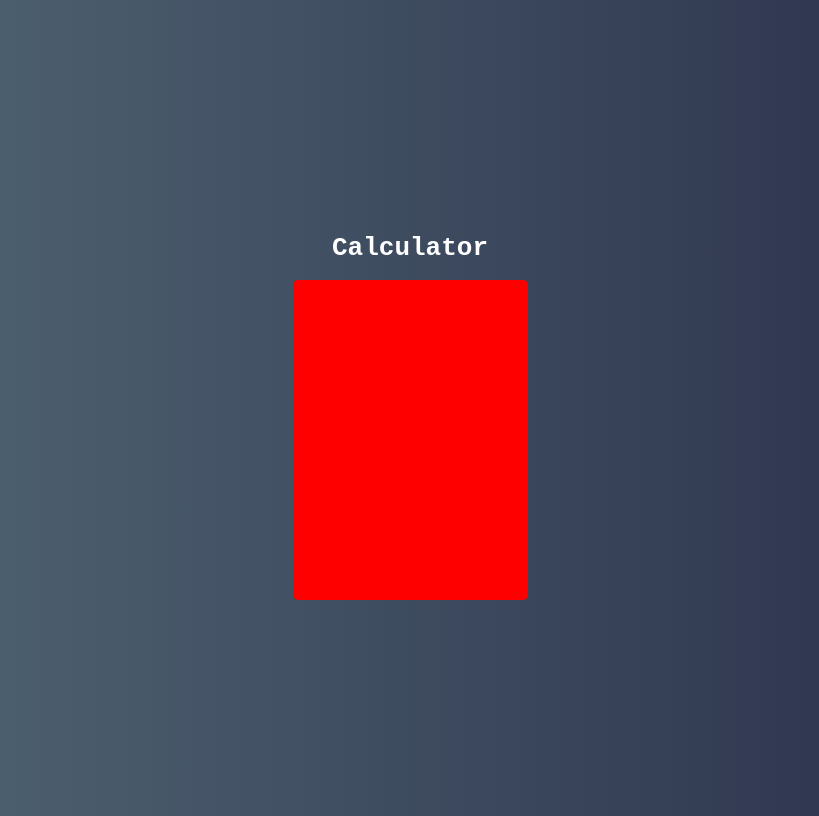
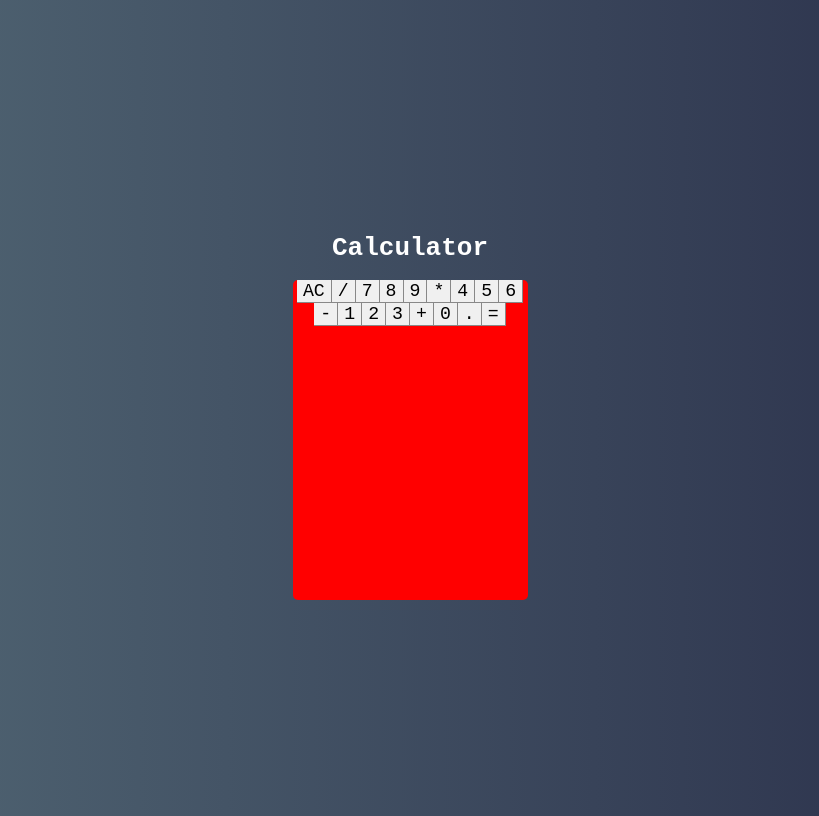
Before and after one commit to andreydantasvf/Calculator, a React (Create React App) app: page / in a window 1280 px wide. Shown: the whole page, without its empty margins (230-1049 px from the left). Built offline with nearby package versions, Linux system fonts and the light colour scheme.

Commit message:
Adicionando os botoes no app

```diff
--- a/src/main/Calculator.jsx
+++ b/src/main/Calculator.jsx
@@ -1,11 +1,29 @@
 import React, { Component } from "react";
 import './Calculator.css';
+
+import Button from '../components/Button';
 
 export default class Calculator extends Component {
     render() {
         return (
             <div className="calculator">
-
+                <Button label="AC" />
+                <Button label="/" />
+                <Button label="7" />
+                <Button label="8" />
+                <Button label="9" />
+                <Button label="*" />
+                <Button label="4" />
+                <Button label="5" />
+                <Button label="6" />
+                <Button label="-" />
+                <Button label="1" />
+                <Button label="2" />
+                <Button label="3" />
+                <Button label="+" />
+                <Button label="0" />
+                <Button label="." />
+                <Button label="=" />
             </div>
         )
     }
```
